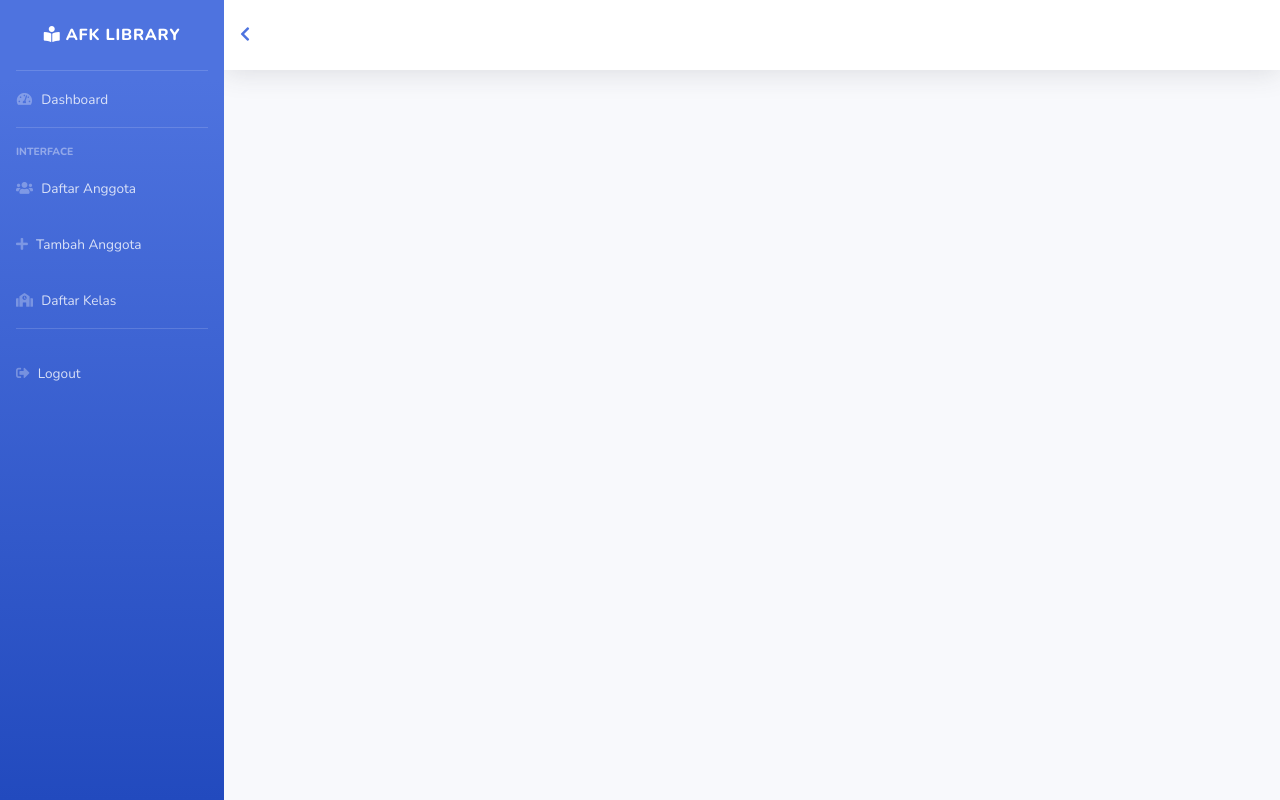
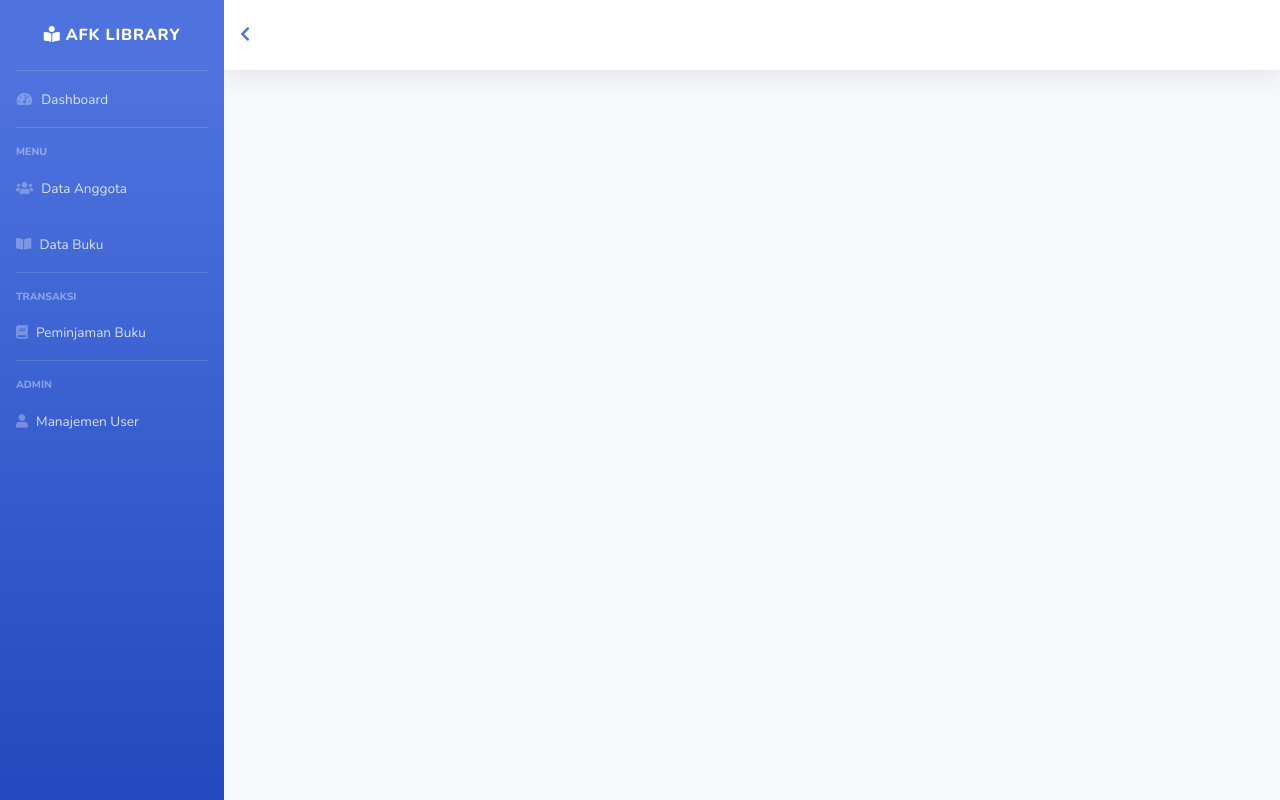
Before and after one commit to ahmadtoriq/pemweblan_perpustakaan, a CodeIgniter app: the page made by application/views/Templates/header.php in a window 1280 px wide. Run offline with CodeIgniter, Linux system fonts and the light colour scheme; data that the repository does not hold is empty.

Commit message:
Update FrontEnd

```diff
--- a/application/views/Templates/header.php
+++ b/application/views/Templates/header.php
@@ -21,6 +21,7 @@
     <link href="<?= base_url() ?>assets/css/sb-admin-2.min.css" rel="stylesheet">
 
     <link rel="stylesheet" href="<?= base_url() ?>assets/css/sweetalert2.css">
+    <link rel="stylesheet" href="<?= base_url() ?>assets/css/style.css">
 
 </head>
 
@@ -57,46 +58,51 @@
 
             <!-- Heading -->
             <div class="sidebar-heading">
-                Interface
+                Menu
             </div>
 
-            <!-- Nav Item - Pages Collapse Menu -->
+            <!-- Daftar Anggota -->
             <li class="nav-item">
                 <a class="nav-link collapsed" href="<?= base_url() ?>admin/anggota">
                     <i class="fas fa-users"></i>
-                    <span>Daftar Anggota</span>
+                    <span>Data Anggota</span>
                 </a>
             </li>
 
             <li class="nav-item">
-                <a class="nav-link collapsed" href="<?= base_url() ?>admin/tambah">
-                    <i class="fas fa-plus"></i>
-                    <span>Tambah Anggota</span>
-                </a>
-            </li>
-
-            <li class="nav-item">
-                <a class="nav-link collapsed" href="<?= base_url() ?>admin/kelas">
-                    <i class="fas fa-school"></i>
-                    <span>Daftar Kelas</span>
+                <a class="nav-link collapsed" href="<?= base_url() ?>admin/anggota">
+                    <i class="fas fa-book-open"></i>
+                    <span>Data Buku</span>
                 </a>
             </li>
 
             <!-- Divider -->
             <hr class="sidebar-divider">
 
-            <!-- Logout -->
+            <div class="sidebar-heading">
+                Transaksi
+            </div>
+
+            <!-- Nav Item - Dashboard -->
             <li class="nav-item">
-                <a class="nav-link collapsed" href="<?= base_url() ?>admin/logout">
-                    <i class="fas fa-sign-out-alt"></i>
-                    <span>Logout</span>
+                <a class="nav-link" href="#">
+                    <i class="fas fa-book"></i>
+                    <span>Peminjaman Buku</span></a>
+            </li>
+
+            <!-- Divider -->
+            <hr class="sidebar-divider">
+
+            <div class="sidebar-heading">
+                Admin
+            </div>
+
+            <li class="nav-item">
+                <a class="nav-link collapsed" href="<?= base_url() ?>admin/anggota">
+                    <i class="fas fa-user"></i>
+                    <span>Manajemen User</span>
                 </a>
             </li>
-
-            <!-- Sidebar Toggler (Sidebar) -->
-            <!-- <div class="text-center d-none d-md-inline">
-                <button class="rounded-circle border-0" id="sidebarToggle"></button>
-            </div> -->
 
         </ul>
         <!-- End of Sidebar -->
@@ -126,36 +132,16 @@
                                 <span
                                     class="mr-2 d-none d-lg-inline text-gray-600 small"><?= $this->session->userdata['name'] ?></span>
                             </a>
-                        </li>
-                        <!-- Nav Item - User Information -->
-                        <!-- <li class="nav-item dropdown no-arrow">
-                            <a class="nav-link dropdown-toggle" href="#" id="userDropdown" role="button"
-                                data-toggle="dropdown" aria-haspopup="true" aria-expanded="false">
-                                <span class="mr-2 d-none d-lg-inline text-gray-600 small">Douglas McGee</span>
-                                <img class="img-profile rounded-circle" src="img/undraw_profile.svg">
-                            </a> -->
                             <!-- Dropdown - User Information -->
-                            <!-- <div class="dropdown-menu dropdown-menu-right shadow animated--grow-in"
+                            <div class="dropdown-menu dropdown-menu-right shadow animated--grow-in"
                                 aria-labelledby="userDropdown">
-                                <a class="dropdown-item" href="#">
-                                    <i class="fas fa-user fa-sm fa-fw mr-2 text-gray-400"></i>
-                                    Profile
-                                </a>
-                                <a class="dropdown-item" href="#">
-                                    <i class="fas fa-cogs fa-sm fa-fw mr-2 text-gray-400"></i>
-                                    Settings
-                                </a>
-                                <a class="dropdown-item" href="#">
-                                    <i class="fas fa-list fa-sm fa-fw mr-2 text-gray-400"></i>
-                                    Activity Log
-                                </a>
-                                <div class="dropdown-divider"></div>
                                 <a class="dropdown-item" href="#" data-toggle="modal" data-target="#logoutModal">
                                     <i class="fas fa-sign-out-alt fa-sm fa-fw mr-2 text-gray-400"></i>
                                     Logout
                                 </a>
                             </div>
-                        </li> -->
+                        </li>
+
 
                     </ul>
 
--- a/application/views/admin/anggota.php
+++ b/application/views/admin/anggota.php
@@ -5,6 +5,7 @@
                         <br>
                         <h2 class="text-center"><?= $title ?></h2><br>
                         <table class="table col-sm-10 offset-1">
+                        <a href="<?= base_url() ?>admin/tambah" class="btn btn-primary mb-3 tombol-add">Tambah Anggota</a>
                             <thead class="thead-light">
                                 <tr>
                                     <th scope="col">#</th>
--- /dev/null
+++ b/assets/css/sidebar.css
@@ -0,0 +1,3 @@
+.sub-menu:hover{
+    color: red;
+}
--- a/assets/css/style.css
+++ b/assets/css/style.css
@@ -1,18 +1,3 @@
-.footer {
-    background-color: #f5f5f5;
+.tombol-add{
+    margin-left: 8.5%;
 }
-
-.bd-placeholder-img {
-    font-size: 1.125rem;
-    text-anchor: middle;
-    -webkit-user-select: none;
-    -moz-user-select: none;
-    -ms-user-select: none;
-    user-select: none;
-}
-
-@media (min-width: 768px) {
-    .bd-placeholder-img-lg {
-        font-size: 3.5rem;
-    }
-}
```
Also changed, not shown: application/controllers/Peoples.php (deleted, +0 -149 lines), application/models/PeoplesModel.php (deleted, +0 -20 lines), application/views/Templates/footer.php (+19 -0 lines), application/views/Templates/topbar.php (added, +34 -0 lines), application/views/admin/tambah.php (+5 -9 lines).
